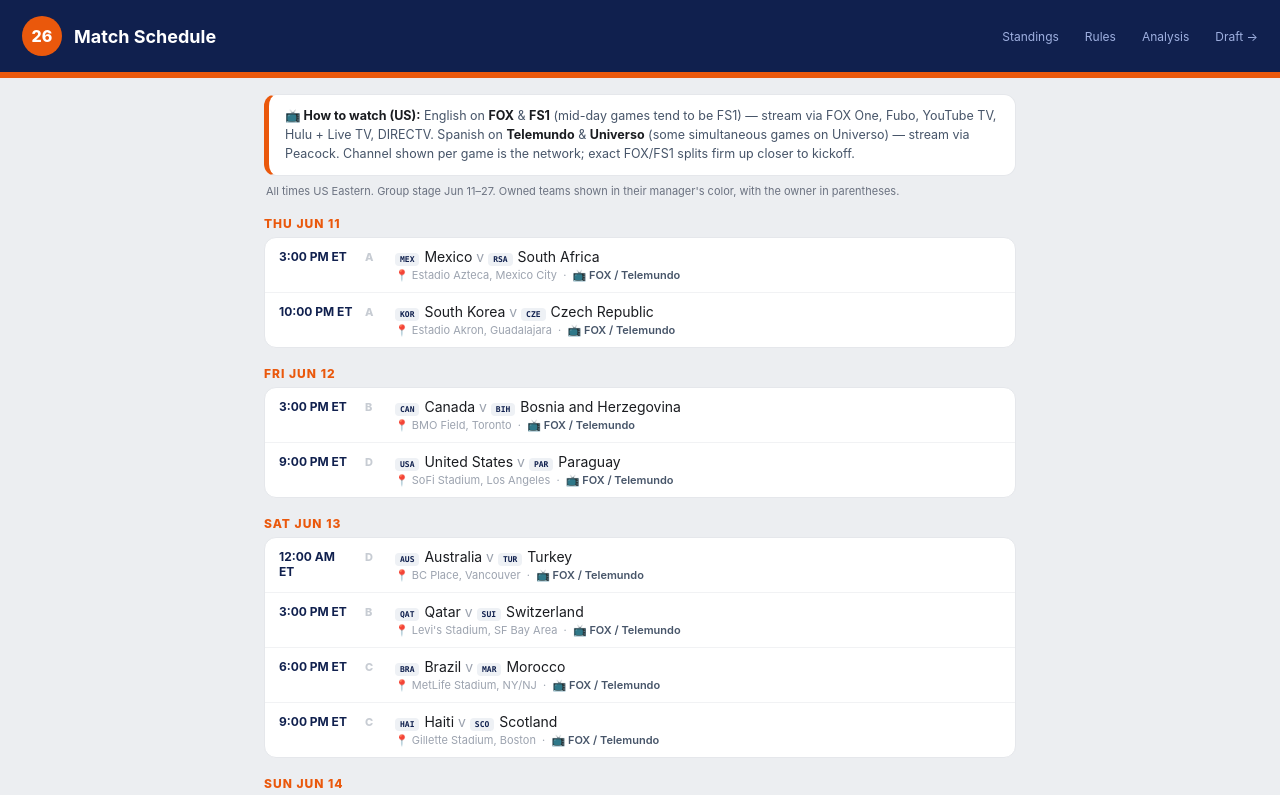
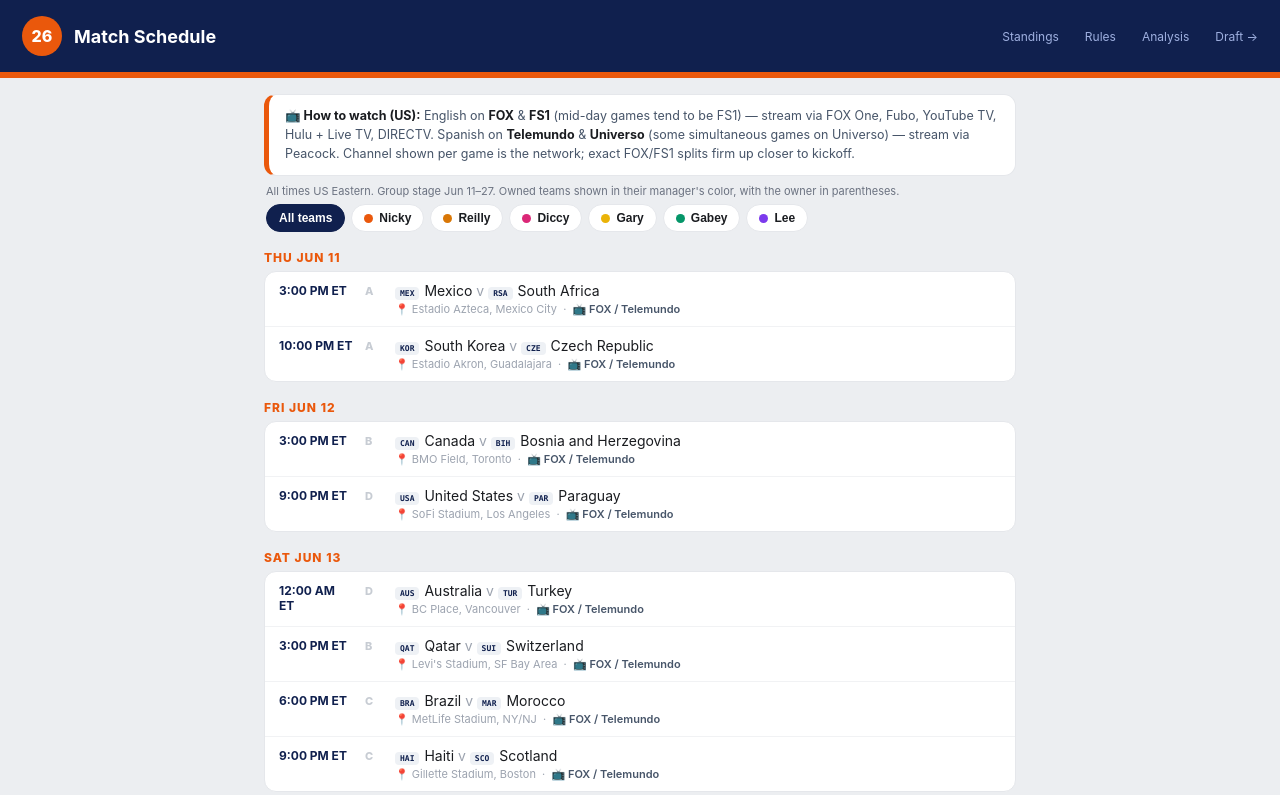
Before and after one commit to nem203/Nickyswcpool, a website: page schedule.html in a window 1280 px wide. Shown: the top 795 px of the page. Drawn offline with Linux system fonts and the light colour scheme; no server answers.

Commit message:
Add files via upload

```diff
--- a/schedule.html
+++ b/schedule.html
@@ -17,6 +17,10 @@
   .watch{ background:#fff; border:1px solid var(--line); border-left:5px solid var(--orange); border-radius:12px; padding:12px 16px; margin:16px 0 4px; font-size:12.5px; color:#475569; line-height:1.5; }
   .watch b{ color:var(--dark); }
   .hint{ font-size:11px; color:var(--grey); margin:8px 2px 6px; }
+  .filters{ display:flex; flex-wrap:wrap; gap:6px; margin:4px 2px 12px; }
+  .fchip{ display:inline-flex; align-items:center; gap:6px; border:1px solid var(--line); background:#fff; border-radius:20px; padding:6px 12px; font-size:12px; font-weight:700; cursor:pointer; color:var(--dark); }
+  .fchip.on{ background:var(--navy); border-color:var(--navy); color:#fff; }
+  .fchip .fdot{ width:9px; height:9px; border-radius:50%; flex:none; }
   .day{ font-size:12px; font-weight:800; letter-spacing:1px; text-transform:uppercase; color:var(--orange); margin:18px 0 6px; }
   .card{ background:#fff; border:1px solid var(--line); border-radius:12px; overflow:hidden; }
   .m{ display:flex; gap:12px; padding:10px 14px; border-top:1px solid #f1f2f4; font-size:14px; align-items:flex-start; }
@@ -40,6 +44,7 @@
     Spanish on <b>Telemundo</b> &amp; <b>Universo</b> (some simultaneous games on Universo) — stream via Peacock. Channel shown per game is the network; exact FOX/FS1 splits firm up closer to kickoff.
   </div>
   <div class="hint">All times US Eastern. Group stage Jun 11–27. Owned teams shown in their manager's color, with the owner in parentheses.</div>
+  <div class="filters" id="filters"></div>
   <div id="out"></div>
   <div class="day">Knockout Stage</div>
   <div class="ko">
@@ -96,7 +101,16 @@
 function schedDate(id){ const s=SCHED[id]; const m=s.match(/([A-Z][a-z]{2}) (\d+) · (\d+):(\d+) (AM|PM)/); let hr=(+m[3])%12; if(m[5]==="PM")hr+=12; return new Date(2026,MONTHS[m[1]],+m[2],hr,+m[4]); }
 function engChannel(time){ return (/^12:00 PM|^1:00 PM/.test(time)) ? "FS1" : "FOX"; } // mid-day games tend to be FS1
 
-let PICKS = {}, COLORS = FALLBACK_COLORS;
+let PICKS = {}, COLORS = FALLBACK_COLORS, filterMgr = null;
+function renderFilters(){
+  const el=document.getElementById("filters"); if(!el)return;
+  const players=Object.keys(PICKS).length?Object.keys(PICKS):Object.keys(FALLBACK_COLORS);
+  let html=`<button class="fchip${filterMgr===null?' on':''}" onclick="setFilter(null)">All teams</button>`;
+  players.forEach(p=>{ const c=COLORS[p]||FALLBACK_COLORS[p]||'#999'; const on=filterMgr===p;
+    html+=`<button class="fchip${on?' on':''}" style="${on?`background:${c};border-color:${c};color:#fff`:''}" onclick="setFilter('${p}')"><span class="fdot" style="background:${c}"></span>${p}</button>`; });
+  el.innerHTML=html;
+}
+function setFilter(m){ filterMgr=m; build(); }
 function ownerOf(t){ for(const p in PICKS) if((PICKS[p]||[]).includes(t)) return p; return null; }
 function teamHTML(t){ const o=ownerOf(t); const c=`<span class="cc">${CODES[t]||""}</span>${t}`; return o?`<span style="color:${COLORS[o]||'#999'};font-weight:700">${c} <span style="font-weight:600;opacity:.8">(${o})</span></span>`:c; }
 
@@ -106,13 +120,15 @@
     PATTERN.forEach((md,mi)=>md.forEach(([a,b])=>{ n++; const id=g+"-"+n; const time=SCHED[id].split("· ")[1].trim();
       out.push({ id, g, home:ts[a], away:ts[b], d:schedDate(id), date:SCHED[id].split(" · ")[0], time, venue:VENUES[id]||"", ch:engChannel(time) }); })); });
   out.sort((x,y)=>x.d-y.d);
+  renderFilters();
+  const fixtures = filterMgr ? out.filter(m=>ownerOf(m.home)===filterMgr||ownerOf(m.away)===filterMgr) : out;
   let html=""; let curDay="";
-  out.forEach(m=>{
+  fixtures.forEach(m=>{
     if(m.date!==curDay){ if(curDay) html+="</div>"; curDay=m.date; html+=`<div class="day">${m.date}</div><div class="card">`; }
     html+=`<div class="m"><span class="t">${m.time}</span><span class="g">${m.g}</span><span class="body"><div>${teamHTML(m.home)} <span style="color:#9ca3af">v</span> ${teamHTML(m.away)}</div><div class="sub">📍 ${m.venue} &nbsp;·&nbsp; <span class="tv">📺 ${m.ch} / Telemundo</span></div></span></div>`;
   });
   if(curDay) html+="</div>";
-  document.getElementById("out").innerHTML=html;
+  document.getElementById("out").innerHTML = fixtures.length ? html : `<div style="padding:16px;color:#9ca3af;font-size:14px">No matches to show${filterMgr?" for "+filterMgr:""} — team picks load from the live site.</div>`;
 }
 async function load(){
   try{ const r=await fetch("/api/state",{cache:"no-store"}); const P=await r.json();
```
